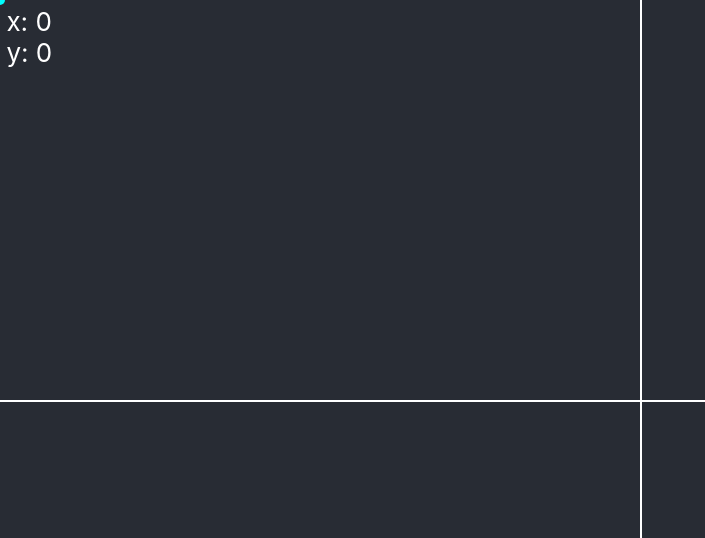
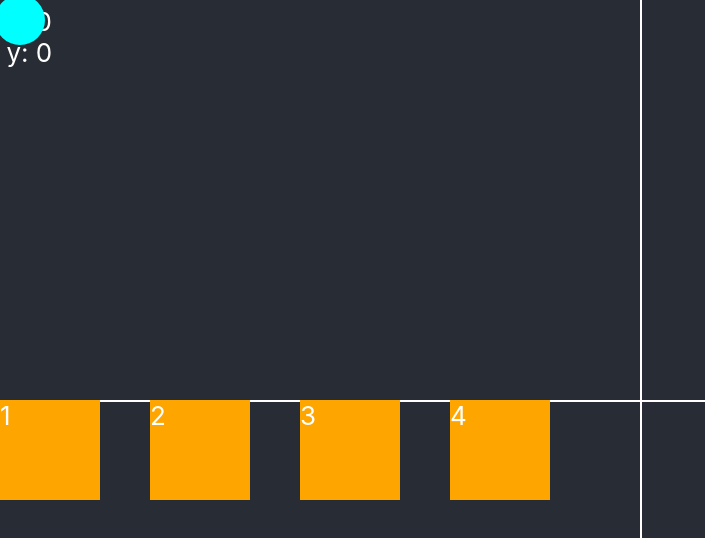
Before and after one commit to TiR0k/IPMEDTH_prototype, a React (Create React App) app: page / in a window 1280 px wide. Shown: the top 538 px of the page, without its empty margins (0-705 px from the left). Built offline with nearby package versions, Linux system fonts and the light colour scheme.

Commit message:
vibrate on pointerOver

```diff
--- a/src/App.css
+++ b/src/App.css
@@ -1,4 +1,4 @@
-*{
+* {
     padding: 0;
     margin: 0;
     box-sizing: border-box;
@@ -6,14 +6,15 @@
 }
 
 .App {
-  background-color: #282c34;
+    /*background: green;*/
+    background: #282c34;
     min-height: 100vh;
     display: flex;
     font-size: calc(10px + 2vmin);
     color: white;
 }
 
-.grid{
+.grid {
     width: 100vw;
     height: 100vh;
     display: flex;
@@ -21,7 +22,7 @@
     justify-content: center;
 }
 
-.x{
+.x {
     position: absolute;
     top: 50%;
     width: 100vw;
@@ -29,10 +30,50 @@
     background: white;
 }
 
-.y{
+.y {
     position: absolute;
     left: 50%;
     width: 2px;
     height: 100%;
     background: white;
 }
+
+.block {
+    /*margin: 5px;*/
+    position: absolute;
+    background: orange;
+    width: 100px;
+    height: 100px;
+    top: 50%;
+}
+
+.block1 {
+    /*margin: 5px;*/
+    position: absolute;
+    background: orange;
+    width: 100px;
+    height: 100px;
+    top: 50%;
+    left: 150px;
+}
+
+.block2 {
+    /*margin: 5px;*/
+    position: absolute;
+    background: orange;
+    width: 100px;
+    height: 100px;
+    top: 50%;
+    left: 300px;
+
+}
+
+.block3 {
+    /*margin: 5px;*/
+    position: absolute;
+    background: orange;
+    width: 100px;
+    height: 100px;
+    top: 50%;
+    left: 450px;
+}
--- a/src/App.js
+++ b/src/App.js
@@ -1,7 +1,9 @@
-import logo from './logo.svg';
 import './App.css';
 import Tracker from "./components/tracking/Tracker";
 import React from "react";
+import Vibrate from "./components/vibrations/Vibrate";
+import Layout from "./hoc/Layout/Layout";
+import {BrowserRouter as Router} from "react-router-dom";
 
 function App() {
     return (
@@ -11,7 +13,10 @@ function App() {
                     <div className="y"></div>
                 </div>
                 <Tracker/>
+                <Vibrate/>
+                {/*<Layout/>*/}
             </div>
+
     );
 }
 
--- a/src/components/tracking/Tracker.js
+++ b/src/components/tracking/Tracker.js
@@ -1,33 +1,53 @@
 import "./css/Tracker.css"
 import React, {useEffect, useState} from "react";
-export default function Tracker(){
+import Vibrate from "../vibrations/Vibrate";
+
+export default function Tracker() {
     // const firstTouchEvent = e.touches[0];
-    const [positions, setPositions] = useState({x: 0, y: 0})
+    navigator.vibrate = (navigator.vibrate || navigator.webkitVibrate || navigator.mozVibrate || navigator.msVibrate);
 
+    const [positions, setPositions] = useState({x: 0, y: 0});
+    const [hit, setHit] = useState(false)
+    const posArray = [100, 300, 500, 700, 900];
 
     useEffect(() => {
-        if('ontouchstart' in window){
-            window.addEventListener('touchmove', (event)=>{
+        if ('ontouchstart' in window) {
+            window.addEventListener('pointermove', (event) => {
                 setPositions({x: event.touches[0].clientX, y: event.touches[0].clientY})
+
+                // if ((event.clientX >= (posArray[1] - 10)) && (event.clientX <= (posArray[1] + 10))) {
+                //     setHit(true);
+                //     navigator.vibrate([100, 1]);
+                // } else {
+                //     setHit(false);
+                // }
             })
-        }else{
-            window.addEventListener('mousemove', (event)=>{
+        } else {
+            window.addEventListener('mousemove', (event) => {
                 setPositions({x: event.clientX, y: event.clientY})
-            })
+                // console.log(event.clientX)
+                // posArray.forEach((pos) => {
+
+                if ((event.clientX >= (posArray[0] - 10)) && (event.clientX <= (posArray[0] + 10))) {
+                    setHit(true);
+                    navigator.vibrate([100, 1]);
+                } else {
+                    setHit(false);
+                }
+                })
+            // })
         }
-
-    }, []);
+    },);
 
     const style = {
-        left: positions.x -5 + "px",
-        top: positions.y -5 + "px"
-
+        left: positions.x - 5 + "px",
+        top: positions.y - 5 + "px",
+        background: hit ? "red" : "aqua",
     }
 
-    return (<div className="tracker" >
+    return (<div className="tracker">
         <p>x: {positions.x}</p>
         <p>y: {positions.y}</p>
         <div className="tracer" style={style}></div>
-        {/*<p>y: {positions.y}</p>*/}
     </div>)
 }
--- a/src/components/tracking/css/Tracker.css
+++ b/src/components/tracking/css/Tracker.css
@@ -8,8 +8,8 @@
 
 .tracer{
     background: aqua;
-    width: 10px;
-    height: 10px;
+    width: 50px;
+    height: 50px;
     position: absolute;
     border-radius: 50%;
 }
--- /dev/null
+++ b/src/components/vibrations/Vibrate.js
@@ -0,0 +1,46 @@
+import {useEffect, useRef, useState} from "react";
+
+export default function Vibrate() {
+    navigator.vibrate = navigator.vibrate || navigator.webkitVibrate || navigator.mozVibrate || navigator.msVibrate;
+
+    const handleEnter = () => {
+        navigator.vibrate([100, 1])
+    }
+    const handleOver = () => {
+        navigator.vibrate([75, 1])
+    }
+    const handleCapture = () => {
+        navigator.vibrate([50, 1])
+    }
+    const handleMove = () => {
+        navigator.vibrate([10, 1])
+    }
+
+    // INTENSITY BETWEEN 0.0 AND 1.0
+    // DURATION IS VIBRATION TIME IN MS
+    const genVibratorPattern = (intensity, duration) => {
+        let dutyCycle = Math.abs((intensity * 2.0) - 1.0);
+        let hWidth = (dutyCycle * (duration - 1)) + 1;
+        let lWidth = dutyCycle === 1.0 ? 0 : 1;
+
+        let pulseCount = (2.0 * (duration / (hWidth + lWidth)));
+        let pattern = [pulseCount];
+
+        pattern.map((pulseCount, index) => (
+            pattern[index] = intensity < 0.5 ? (index % 2 === 0 ? hWidth : lWidth) : (index % 2 === 0 ? lWidth : hWidth)
+        ))
+
+        return pattern;
+    }
+
+    return (
+        <>
+            <div className={"block"} onPointerOver={handleMove}>1</div>
+            <div className={"block1"} onPointerOver={handleCapture}>2</div>
+            <div className={"block2"} onPointerOver={handleOver}>3</div>
+            <div className={"block3"} onPointerOver={handleEnter}>4</div>
+            {/*// <button className={"button1"} onClick={vibrateApp}>1</button>*/}
+
+        </>
+    )
+}
```
Also changed, not shown: src/assets/img/jute.jpg (added). Lines whose indentation alone changed are shown as unchanged.
